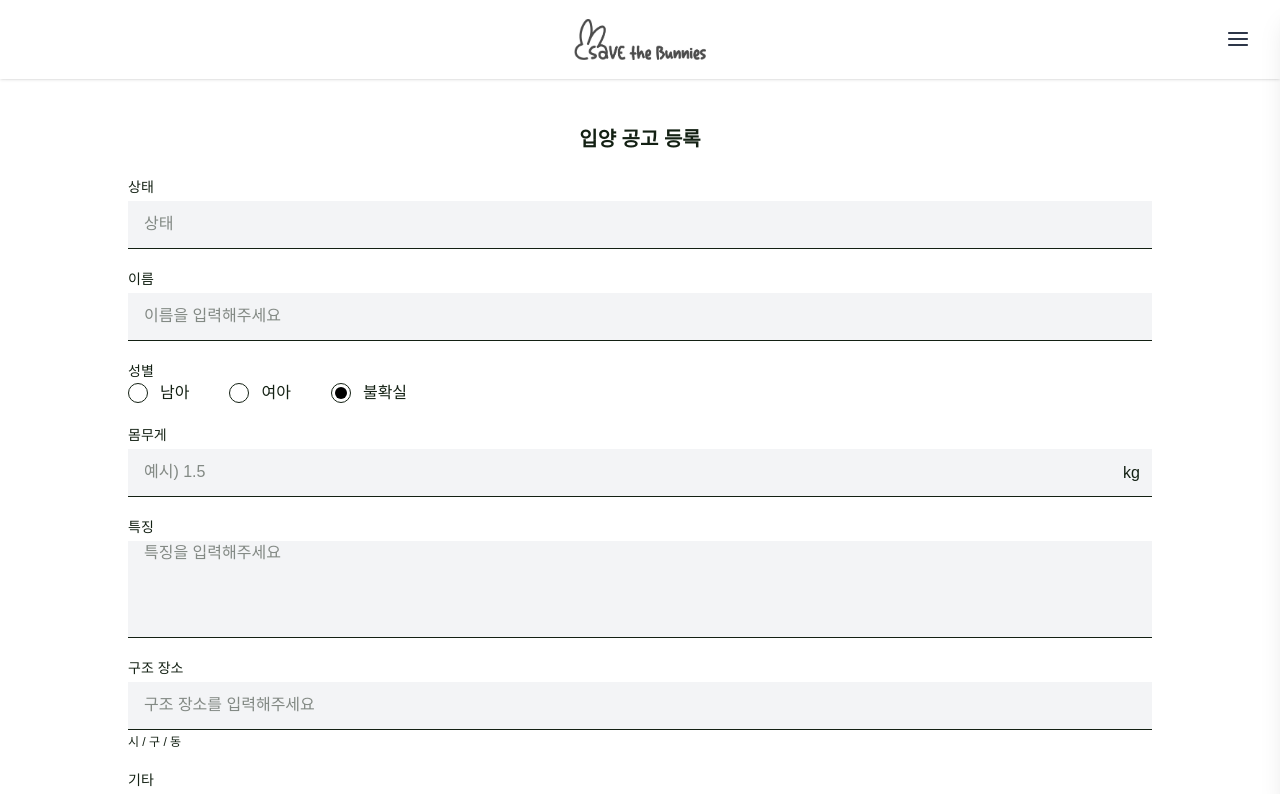
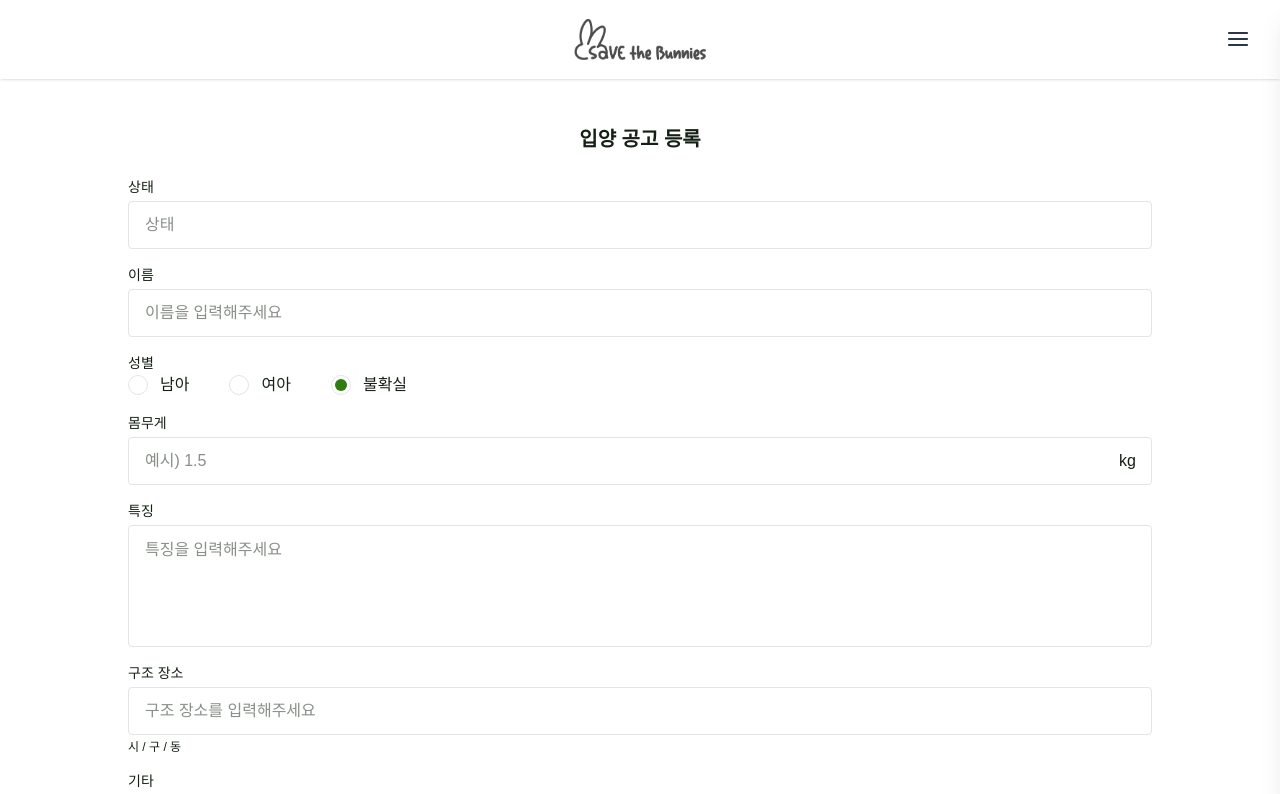
Before and after one commit to savethebunnies/bunnies-fe, a Next.js app: page /admin/adaption in a window 1280 px wide. Shown: the top 794 px of the page. Built offline with nearby package versions, Linux system fonts and the light colour scheme.

Commit message:
feat: 이미지 10장이상 예외처리

```diff
--- a/app/admin/adaption/page.jsx
+++ b/app/admin/adaption/page.jsx
@@ -40,7 +40,7 @@ export default function Page() {
   return (
     <SectionContainer title="입양 공고 등록" id="adaption" className="bg-white">
       <form action={createPost}>
-        <div className="grid gap-5">
+        <div className="grid gap-4">
           <Input label="상태" id="condition" placeholder="상태" />
           <Input label="이름" id="nm" placeholder="이름을 입력해주세요" />
           <GenderOptions />
@@ -56,6 +56,7 @@ export default function Page() {
             label="특징"
             name="character"
             placeholder="특징을 입력해주세요"
+            required={true}
             rows="4"
           />
           <Input
--- a/app/globals.css
+++ b/app/globals.css
@@ -17,6 +17,7 @@
   --green-800: #314a31;
   --green-900: #2b3c2a;
   --green-950: #132013;
+  --gray-50: #e4e4e7;
   --nav-height: 4.8rem;
   --section-py: 4.5em;
   --m-inline: 1rem;
--- a/components/ui/input.jsx
+++ b/components/ui/input.jsx
@@ -11,16 +11,18 @@ export function Input({ label, type = "text", helperText, unit, ...props }) {
         type={type}
         id={props.id}
         name={props.id}
-        className="border-b h-12 bg-gray-100 px-4"
+        required={true}
+        className="border border-[var(--gray-50)] rounded h-12  px-4"
         {...props}
       />
       {unit && (
-        <span className="absolute right-3 top-1/2 inline-block">{unit}</span>
+        <span className="absolute right-4 top-1/2 inline-block">{unit}</span>
       )}
     </Field>
   );
 }
 
+const MAX_FILES = 10;
 //파일 인풋
 export function FileInput({
   label,
@@ -31,17 +33,33 @@ export function FileInput({
 }) {
   const fileRef = useRef(null);
   const [selectedFiles, setSelectedFiles] = useState([]);
+  const remaining = MAX_FILES - selectedFiles.length;
   const hasSelectedImages = selectedFiles.length > 0;
-  const openFilePicker = () => fileRef.current?.click();
+
+  const openFilePicker = () => {
+    if (remaining <= 0) {
+      return alert(`최대 ${MAX_FILES}장까지만 업로드할 수 있어요.`);
+    }
+    fileRef.current?.click();
+  };
   const handleFileFocus = (e) => {
     openFilePicker();
     e.target.blur();
   };
 
   const handleFileChange = (e) => {
-    const newFiles = Array.from(e.target.files);
-    if (newFiles.length === 0) return;
-    setSelectedFiles((prevFiles) => [...prevFiles, ...newFiles]);
+    const picked = Array.from(e.target.files);
+    if (picked.length === 0) return;
+
+    const remaining = MAX_FILES - selectedFiles.length;
+
+    //10장 이상 선택 시
+    if (picked.length > remaining) {
+      e.currentTarget.value = "";
+      alert(`최대 ${MAX_FILES}장까지만 업로드할 수 있어요.`);
+      return;
+    }
+    setSelectedFiles((prev) => [...prev, ...picked]);
   };
 
   //이미지 삭제
@@ -77,26 +95,33 @@ export function FileInput({
         onChange={handleFileChange}
         {...props}
       />
-      <div className="flex gap-1">
+      <div className="overflow-x-auto min-h-18 mb-12">
+        <div className="grid grid-flow-col gap-3 auto-cols-[calc((100%_-_2.25rem)/4)] sm:auto-cols-[calc((100%_-_3.75rem)/6)]">
           {selectedFiles.map((file, index) => {
             return (
               <div className="relative" key={index}>
                 <img
                   src={getPreviewUrl(file)}
                   alt="미리보기"
-                className="w-15 aspect-square object-cover bg-gray-100"
+                  className="aspect-square object-cover rounded bg-gray-100"
                 />
                 <button
                   type="button"
                   className="absolute top-0 right-0"
                   onClick={() => deleteImage(index)}
                 >
-                X
+                  <img
+                    className="w-7 h-7 "
+                    src="/delete-img.png"
+                    alt="이미지 삭제"
+                    aria-hidden="true"
+                  />
                 </button>
               </div>
             );
           })}
         </div>
+      </div>
     </>
   );
 }
--- a/components/ui/option.jsx
+++ b/components/ui/option.jsx
@@ -14,10 +14,10 @@ export default function Option({ label, checked, ...props }) {
           className="sr-only"
           {...props}
         />
-        <div className="border w-5 h-5 rounded-full flex items-center justify-center">
+        <div className="border border-[var(--gray-50)] w-5 h-5 rounded-full flex items-center justify-center">
           <span
             className={`inline-block w-3 h-3 rounded-full ${
-              checked ? "bg-black" : "bg-white"
+              checked ? "bg-[var(--primary)]" : "bg-white"
             }`}
           />
         </div>
--- a/components/ui/textarea.jsx
+++ b/components/ui/textarea.jsx
@@ -5,7 +5,7 @@ export default function TextArea({ label, helperText, ...props }) {
     <Field label={label} helperText={helperText}>
       <textarea
         id={label}
-        className="bg-gray-100 border-b px-4 resize-none"
+        className="border border-[var(--gray-50)] rounded px-4 py-3 box-border resize-none"
         {...props}
       />
     </Field>
```
Also changed, not shown: public/delete-img.png (added). Lines whose indentation alone changed are shown as unchanged.
